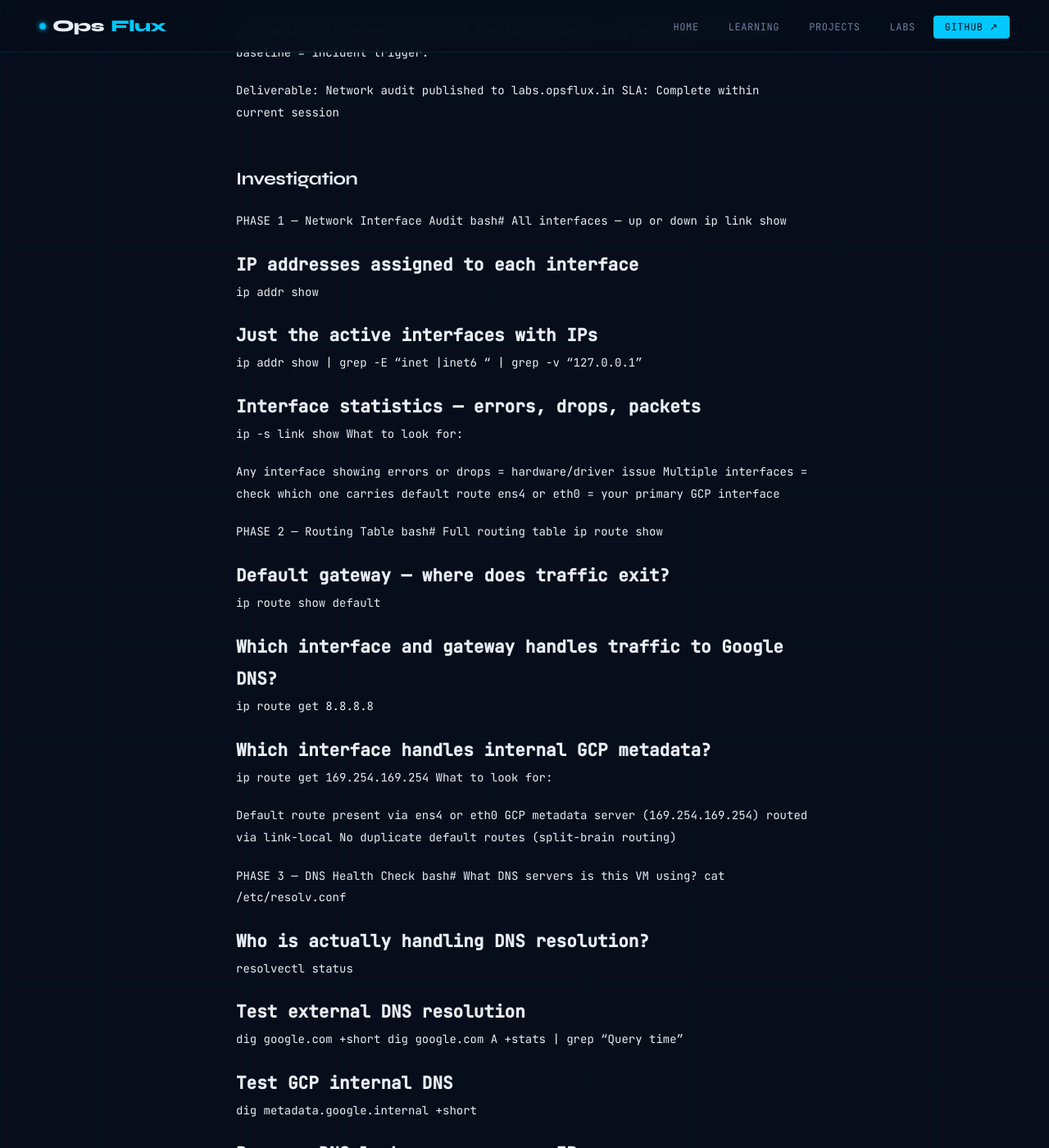
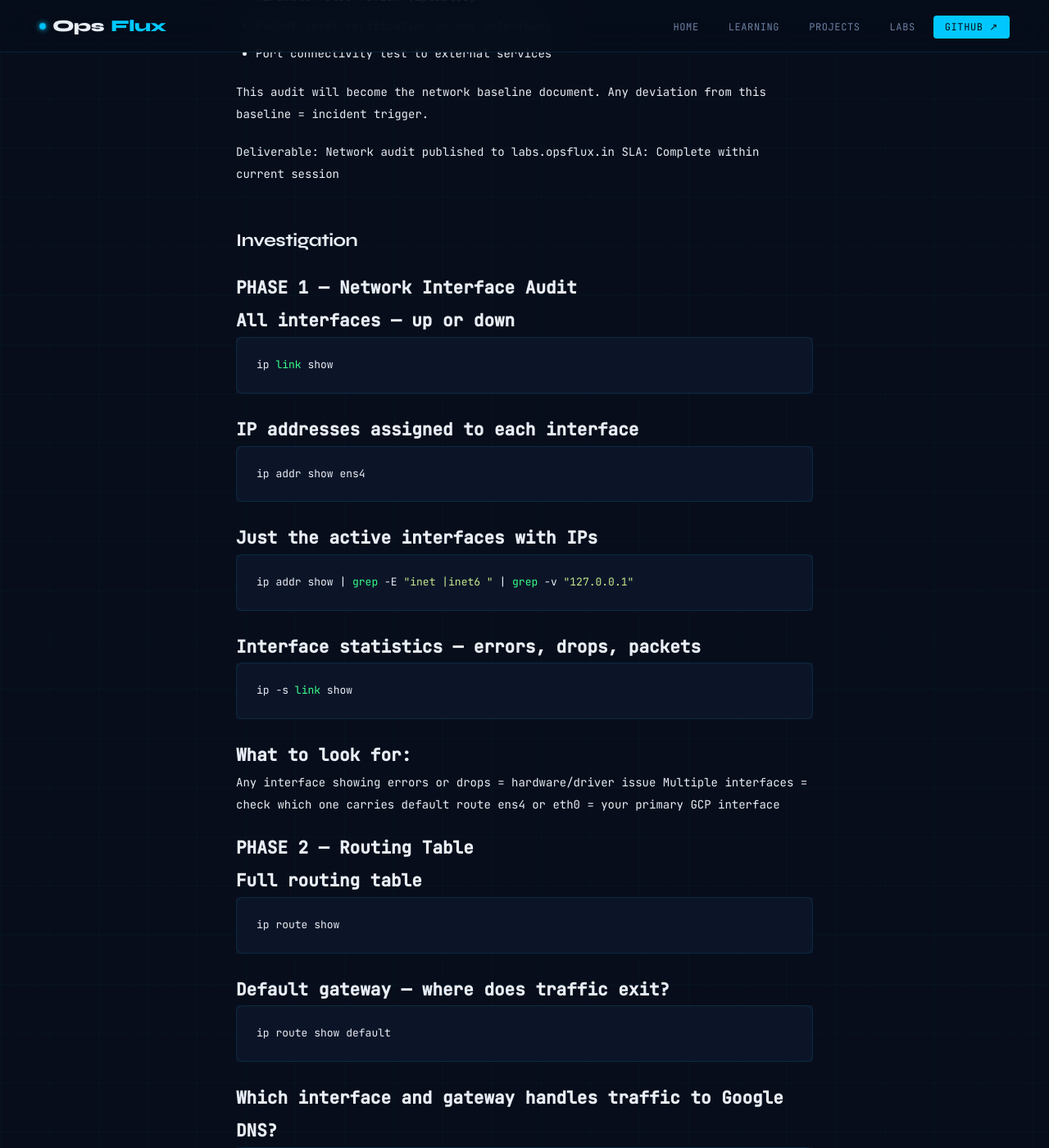
Before and after one commit to opsflux-labs/opsflux-labs, a Jekyll site: the page built from docs/_labs/2026-05-30-linux-networking-production-diagnostics.md, in a window 1280 px wide and 1400 px high, scrolled down 1002 px. Shown: the whole window at 82% size. Built offline with Jekyll 4.4.1, drawn with Linux system fonts in a browser that asks for light colours; some of the changed text lies outside the part shown.

Commit message:
Fix lab frontmatter and syntax highlighting for labs.opsflux.in

````diff
--- a/docs/_labs/2026-05-30-linux-networking-production-diagnostics.md
+++ b/docs/_labs/2026-05-30-linux-networking-production-diagnostics.md
@@ -33,63 +44,97 @@ SLA: Complete within current session
 
 ## Investigation
 
-PHASE 1 — Network Interface Audit
-bash# All interfaces — up or down
+# PHASE 1 — Network Interface Audit
+
+# All interfaces — up or down
+```bash
 ip link show
+```
 
 # IP addresses assigned to each interface
-ip addr show
+```bash
+ip addr show ens4
+```
 
 # Just the active interfaces with IPs
+```bash
 ip addr show | grep -E "inet |inet6 " | grep -v "127.0.0.1"
+```
 
 # Interface statistics — errors, drops, packets
+```bash
 ip -s link show
-What to look for:
+```
+
+# What to look for:
 
 Any interface showing errors or drops = hardware/driver issue
 Multiple interfaces = check which one carries default route
 ens4 or eth0 = your primary GCP interface
 
 
-PHASE 2 — Routing Table
-bash# Full routing table
+# PHASE 2 — Routing Table
+
+# Full routing table
+```bash
 ip route show
+```
 
 # Default gateway — where does traffic exit?
+```bash
 ip route show default
+```
 
 # Which interface and gateway handles traffic to Google DNS?
+```bash
 ip route get 8.8.8.8
+```
 
 # Which interface handles internal GCP metadata?
+```bash
 ip route get 169.254.169.254
-What to look for:
+```
 
+# What to look for:
+```bash
 Default route present via ens4 or eth0
 GCP metadata server (169.254.169.254) routed via link-local
 No duplicate default routes (split-brain routing)
+```
 
+# PHASE 3 — DNS Health Check
 
-PHASE 3 — DNS Health Check
-bash# What DNS servers is this VM using?
+# What DNS servers is this VM using?
+```bash
 cat /etc/resolv.conf
+```
 
 # Who is actually handling DNS resolution?
+```bash
 resolvectl status
+```
 
 # Test external DNS resolution
+```bash
 dig google.com +short
 dig google.com A +stats | grep "Query time"
+```
 
 # Test GCP internal DNS
+```bash
 dig metadata.google.internal +short
+```
 
 # Reverse DNS lookup on your own IP
+```bash
 curl -s ifconfig.me
+```
+
 # Then:
+```bash
 dig -x <YOUR_EXTERNAL_IP> +short
-What to look for:
+```
+
 
 Query time above 100ms = DNS latency issue
 systemd-resolved at 127.0.0.53 = normal for Ubuntu 22.04
````
Also changed, not shown: other parts of docs/_labs/2026-05-30-linux-networking-production-diagnostics.md (+11 -0 lines), 1 other file.
